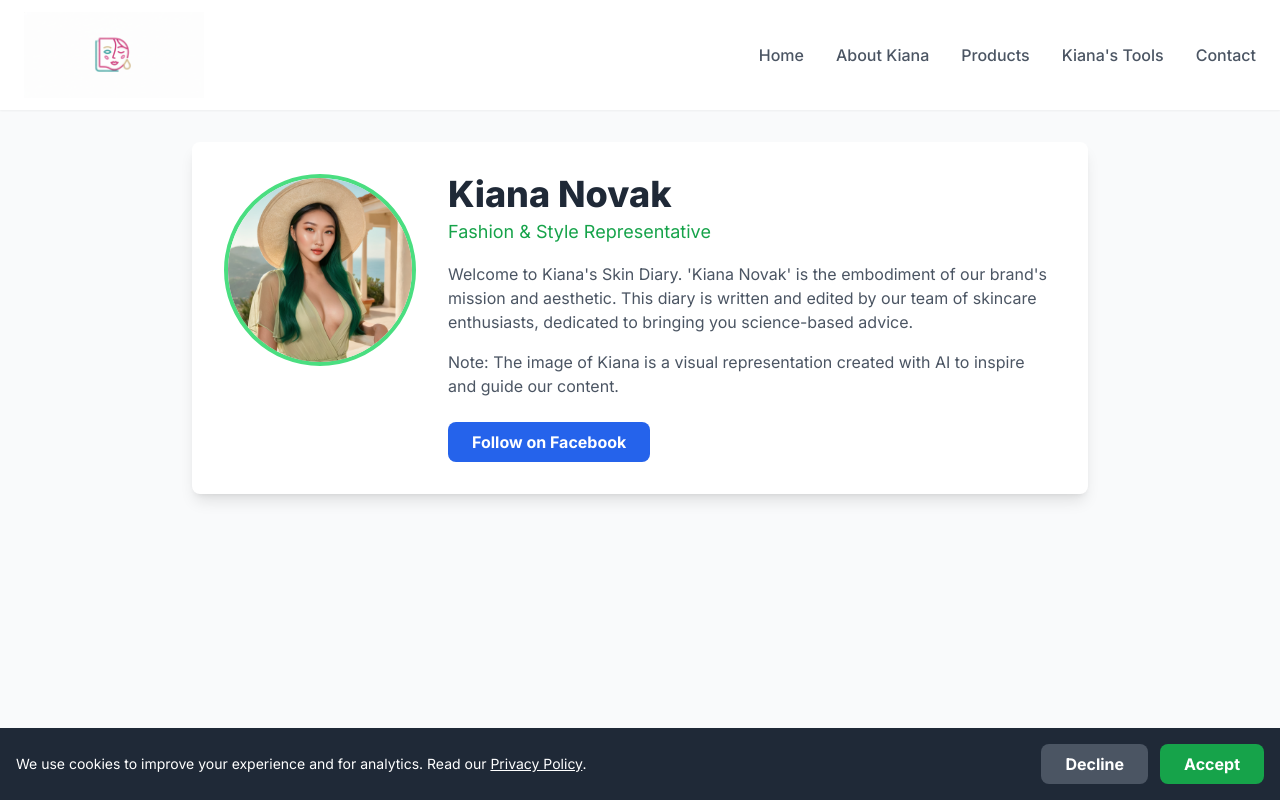
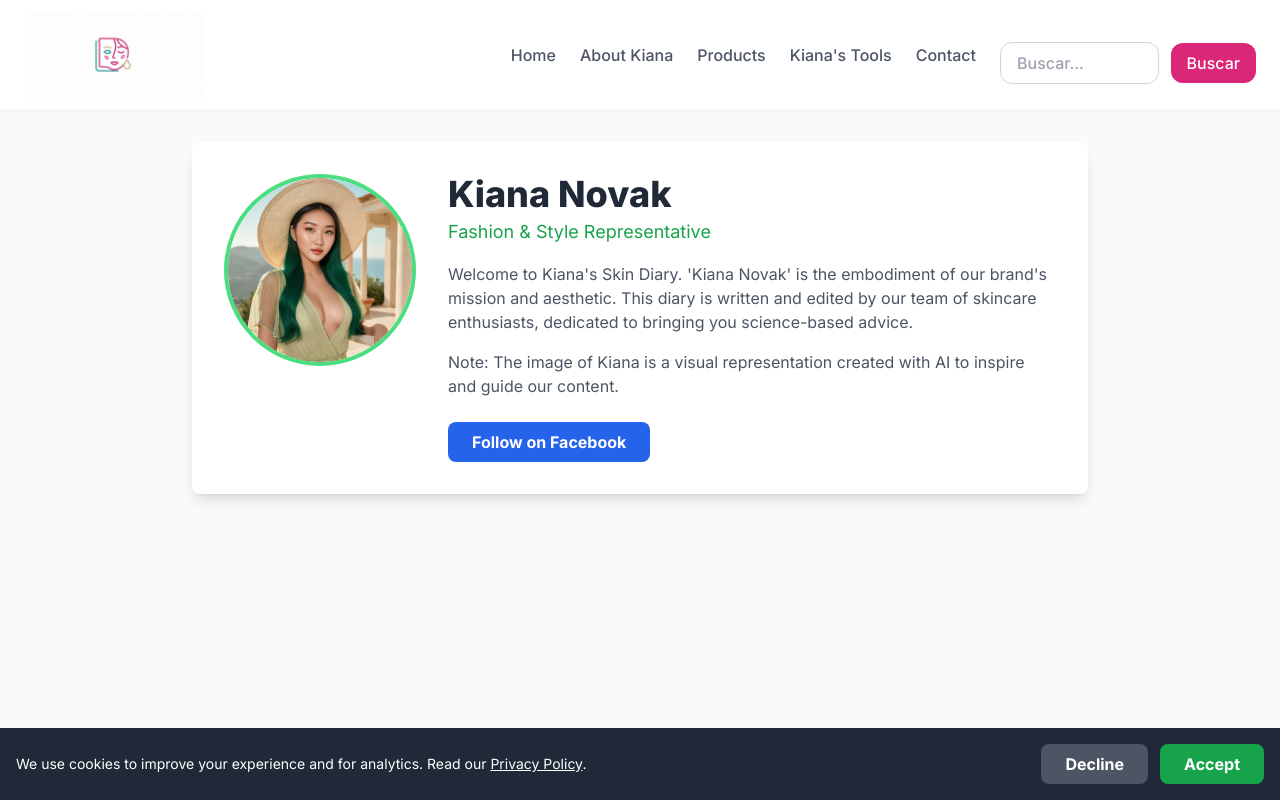
Before and after one commit to CreazyHans/Kiana-s-Skin-Diary, a Next.js app: page /blog in a window 1280 px wide. Built offline with nearby package versions, Linux system fonts and the light colour scheme.

Commit message:
add and update

```diff
--- a/components/Layout.js
+++ b/components/Layout.js
@@ -8,11 +8,13 @@ import Script from 'next/script';
 import CookieBanner from './CookieBanner';
 import { useRouter } from 'next/router';
 
+// 🔍 Importamos el componente de búsqueda
+import SearchBar from './SearchBar';
+
 export default function Layout({ children, pageTitle, description }) {
   const [isMenuOpen, setIsMenuOpen] = useState(false);
   const router = useRouter();
 
-  // Cierra el menú cuando se cambia de página
   useEffect(() => {
     const handleRouteChange = () => {
       setIsMenuOpen(false);
@@ -49,6 +51,7 @@ export default function Layout({ children, pageTitle, description }) {
       />
 
       <div className="flex flex-col min-h-screen bg-gray-50 text-gray-800">
+
         <Head>
           <meta name="p:domain_verify" content="f5c9c92ffa7578915f50a52631296ba8"/>
           <title>{title}</title>
@@ -56,58 +59,91 @@ export default function Layout({ children, pageTitle, description }) {
           <link rel="icon" href="/favicon.ico" />
         </Head>
 
+        {/* HEADER */}
         <header className="bg-white shadow-sm sticky top-0 z-40">
           <div className="container mx-auto px-6 py-3 flex justify-between items-center">
+
+            {/* Logo */}
             <Link href="/">
-              <Image src="/images/logo.png" alt="Kiana's Skin Diary Logo" width={180} height={40} />
+              <Image
+                src="/images/logo.png"
+                alt="Kiana's Skin Diary Logo"
+                width={180}
+                height={40}
+              />
             </Link>
 
-            <nav className="hidden md:flex space-x-8 text-gray-600 font-medium items-center">
+            {/* Menu desktop */}
+            <nav className="hidden md:flex space-x-6 text-gray-600 font-medium items-center">
+
               <Link href="/" className="hover:text-green-600">Home</Link>
               <Link href="/blog" className="hover:text-green-600">About Kiana</Link>
               <Link href="/products" className="hover:text-green-600">Products</Link>
-              <Link href="/tools/routine-builder" className=" hover:text-green-600">Kiana's Tools</Link>
+              <Link href="/tools/routine-builder" className="hover:text-green-600">Kiana's Tools</Link>
               <Link href="/contacto" className="hover:text-green-600">Contact</Link>
+
+              {/* 🔍 BARRA DE BÚSQUEDA */}
+              <div className="ml-4 w-64">
+                <SearchBar />
+              </div>
             </nav>
 
+            {/* Botón menú móvil */}
             <div className="md:hidden z-50">
-              <button onClick={() => setIsMenuOpen(!isMenuOpen)} aria-label="Toggle menu" className="w-8 h-8 flex flex-col justify-center items-center">
-                <span className={`block h-0.5 w-6 bg-gray-600 transform transition duration-300 ease-in-out ${isMenuOpen ? 'rotate-45 translate-y-2' : ''}`}></span>
-                <span className={`block h-0.5 w-6 bg-gray-600 my-1 transition-all duration-300 ease-in-out ${isMenuOpen ? 'opacity-0' : 'opacity-100'}`}></span>
-                <span className={`block h-0.5 w-6 bg-gray-600 transform transition duration-300 ease-in-out ${isMenuOpen ? '-rotate-45 -translate-y-2' : ''}`}></span>
+              <button
+                onClick={() => setIsMenuOpen(!isMenuOpen)}
+                aria-label="Toggle menu"
+                className="w-8 h-8 flex flex-col justify-center items-center"
+              >
+                <span className={`block h-0.5 w-6 bg-gray-600 transform transition duration-300 ${isMenuOpen ? 'rotate-45 translate-y-2' : ''}`} />
+                <span className={`block h-0.5 w-6 bg-gray-600 my-1 transition-all ${isMenuOpen ? 'opacity-0' : 'opacity-100'}`} />
+                <span className={`block h-0.5 w-6 bg-gray-600 transform transition duration-300 ${isMenuOpen ? '-rotate-45 -translate-y-2' : ''}`} />
               </button>
             </div>
+
           </div>
         </header>
 
-        <div className={`fixed top-0 left-0 h-full w-full max-w-xs bg-white shadow-lg z-30 transform transition-transform duration-300 ease-in-out md:hidden ${isMenuOpen ? 'translate-x-0' : '-translate-x-full'}`}>
+        {/* Menú móvil */}
+        <div className={`fixed top-0 left-0 h-full w-full max-w-xs bg-white shadow-lg z-30 transform transition-transform duration-300 md:hidden ${isMenuOpen ? 'translate-x-0' : '-translate-x-full'}`}>
+
           <div className="pt-24 px-6 space-y-4">
             <Link href="/" className="block py-2 text-lg text-gray-700 hover:text-green-600">Home</Link>
             <Link href="/blog" className="block py-2 text-lg text-gray-700 hover:text-green-600">About Kiana</Link>
             <Link href="/products" className="block py-2 text-lg text-gray-700 hover:text-green-600">Products</Link>
             <Link href="/tools/routine-builder" className="block py-2 text-lg text-gray-700 hover:text-green-600">Kiana's Tools</Link>
             <Link href="/contacto" className="block py-2 text-lg text-gray-700 hover:text-green-600">Contact</Link>
+
+            {/* 🔍 Búsqueda en móvil */}
+            <div className="pt-4">
+              <SearchBar />
             </div>
           </div>
 
-        {isMenuOpen && <div className="fixed inset-0 bg-black opacity-50 z-20 md:hidden" onClick={() => setIsMenuOpen(false)}></div>}
+        </div>
 
+        {isMenuOpen && (
+          <div
+            className="fixed inset-0 bg-black opacity-50 z-20 md:hidden"
+            onClick={() => setIsMenuOpen(false)}
+          />
+        )}
+
+        {/* CONTENIDO */}
         <main className="flex-grow container mx-auto px-6 py-8">
           {children}
         </main>
 
+        {/* FOOTER */}
         <footer className="bg-white border-t mt-8">
           <div className="container mx-auto px-6 py-6 flex flex-col md:flex-row justify-between items-center text-gray-600 text-sm">
             <p className="mb-4 md:mb-0 text-center md:text-left">
               © {new Date().getFullYear()} Kiana's Skin Diary. All rights reserved.
             </p>
+
             <div className="flex space-x-4">
-              <Link href="/privacy-policy" className="hover:text-green-600 transition">
-                Privacy Policy
-              </Link>
-              <Link href="/terms-of-service" className="hover:text-green-600 transition">
-                Terms of Service
-              </Link>
+              <Link href="/privacy-policy" className="hover:text-green-600">Privacy Policy</Link>
+              <Link href="/terms-of-service" className="hover:text-green-600">Terms of Service</Link>
             </div>
           </div>
         </footer>
--- /dev/null
+++ b/components/SearchBar.jsx
@@ -0,0 +1,33 @@
+"use client";
+import { useState } from "react";
+
+export default function SearchBar() {
+  const [query, setQuery] = useState("");
+
+  const handleSubmit = (e) => {
+    e.preventDefault();
+    if (!query.trim()) return;
+
+    // Redirige a /search
+    window.location.href = `/search?query=${query}`;
+  };
+
+  return (
+    <form onSubmit={handleSubmit} className="w-full flex items-center gap-3 mt-4">
+      <input
+        type="text"
+        placeholder="Buscar..."
+        className="w-full px-4 py-2 rounded-xl border border-gray-300"
+        value={query}
+        onChange={(e) => setQuery(e.target.value)}
+      />
+
+      <button
+        type="submit"
+        className="px-4 py-2 bg-pink-600 text-white rounded-xl"
+      >
+        Buscar
+      </button>
+    </form>
+  );
+}
--- /dev/null
+++ b/pages/api/search.js
@@ -0,0 +1,41 @@
+import { createClient } from 'contentful';
+
+const client = createClient({
+  space: process.env.CONTENTFUL_SPACE_ID,
+  accessToken: process.env.CONTENTFUL_ACCESS_TOKEN,
+});
+
+// Convierte rich text a texto plano
+const richTextToPlain = (rich) => {
+  if (!rich || !rich.content) return '';
+  return rich.content
+    .map(block => block?.content?.map(span => span?.value).join(' '))
+    .join(' ');
+};
+
+export default async function handler(req, res) {
+  const { q } = req.query;
+
+  if (!q || q.trim() === '') {
+    return res.status(200).json([]);
+  }
+
+  const entries = await client.getEntries({
+    content_type: 'post',
+    query: q, // 🔍 Contentful filtra título, excerpt, contenido, tags, etc.
+  });
+
+  const results = entries.items.map(item => {
+    const f = item.fields;
+    return {
+      title: f.title,
+      slug: f.slug,
+      excerpt: richTextToPlain(f.excerpt),
+      cover_image: f.coverImage?.fields?.file?.url
+        ? 'https:' + f.coverImage.fields.file.url
+        : null,
+    };
+  });
+
+  res.status(200).json(results);
+}
--- /dev/null
+++ b/pages/search.js
@@ -0,0 +1,65 @@
+// /pages/search.js
+import { useState, useEffect } from "react";
+import Link from "next/link";
+import Layout from "../components/Layout";
+
+export default function SearchPage() {
+  const [results, setResults] = useState([]);
+  const [loading, setLoading] = useState(true);
+
+  // Get ?query= from URL
+  const query =
+    typeof window !== "undefined"
+      ? new URLSearchParams(window.location.search).get("query")
+      : "";
+
+  useEffect(() => {
+    if (!query) return;
+
+    const fetchResults = async () => {
+      try {
+        const res = await fetch(`/api/search?q=${query}`);
+        const data = await res.json();
+        setResults(data);
+      } finally {
+        setLoading(false);
+      }
+    };
+
+    fetchResults();
+  }, [query]);
+
+  return (
+    <Layout pageTitle={`Search: ${query}`}>
+      <h1 className="text-3xl font-bold mb-6">
+        Results for: <span className="text-green-600">{query}</span>
+      </h1>
+
+      {loading && <p>Searching...</p>}
+
+      {!loading && results.length === 0 && (
+        <p className="text-lg text-gray-600">No results found.</p>
+      )}
+
+      <div className="grid grid-cols-1 md:grid-cols-2 gap-6">
+        {results.map((post) => (
+          <Link
+            key={post.slug}
+            href={`/posts/${post.slug}`}
+            className="block p-4 bg-white rounded-xl shadow hover:shadow-lg transition"
+          >
+            {post.cover_image && (
+              <img
+                src={post.cover_image}
+                alt={post.title}
+                className="rounded-lg mb-3"
+              />
+            )}
+            <h2 className="text-xl font-semibold">{post.title}</h2>
+            <p className="text-gray-600 mt-2">{post.excerpt}</p>
+          </Link>
+        ))}
+      </div>
+    </Layout>
+  );
+}
```
Lines whose indentation alone changed are shown as unchanged.
